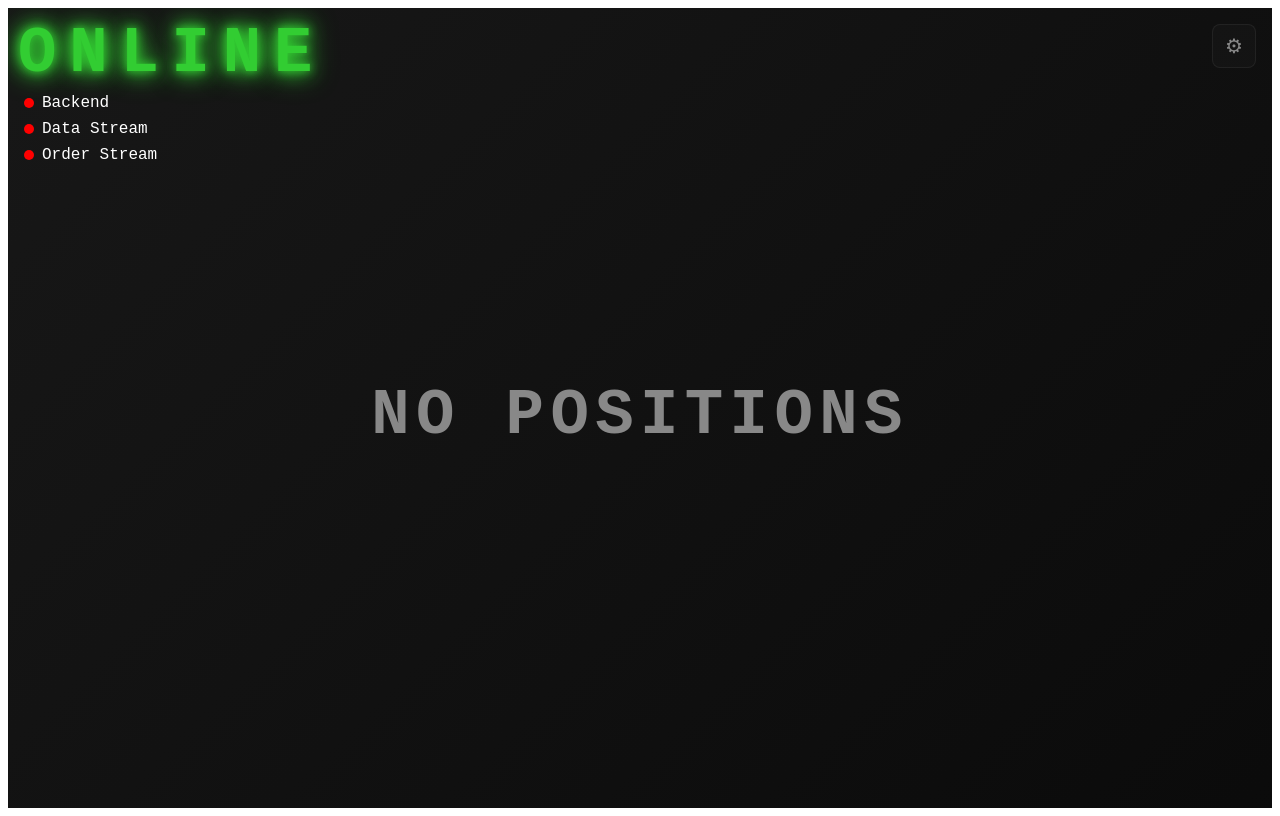
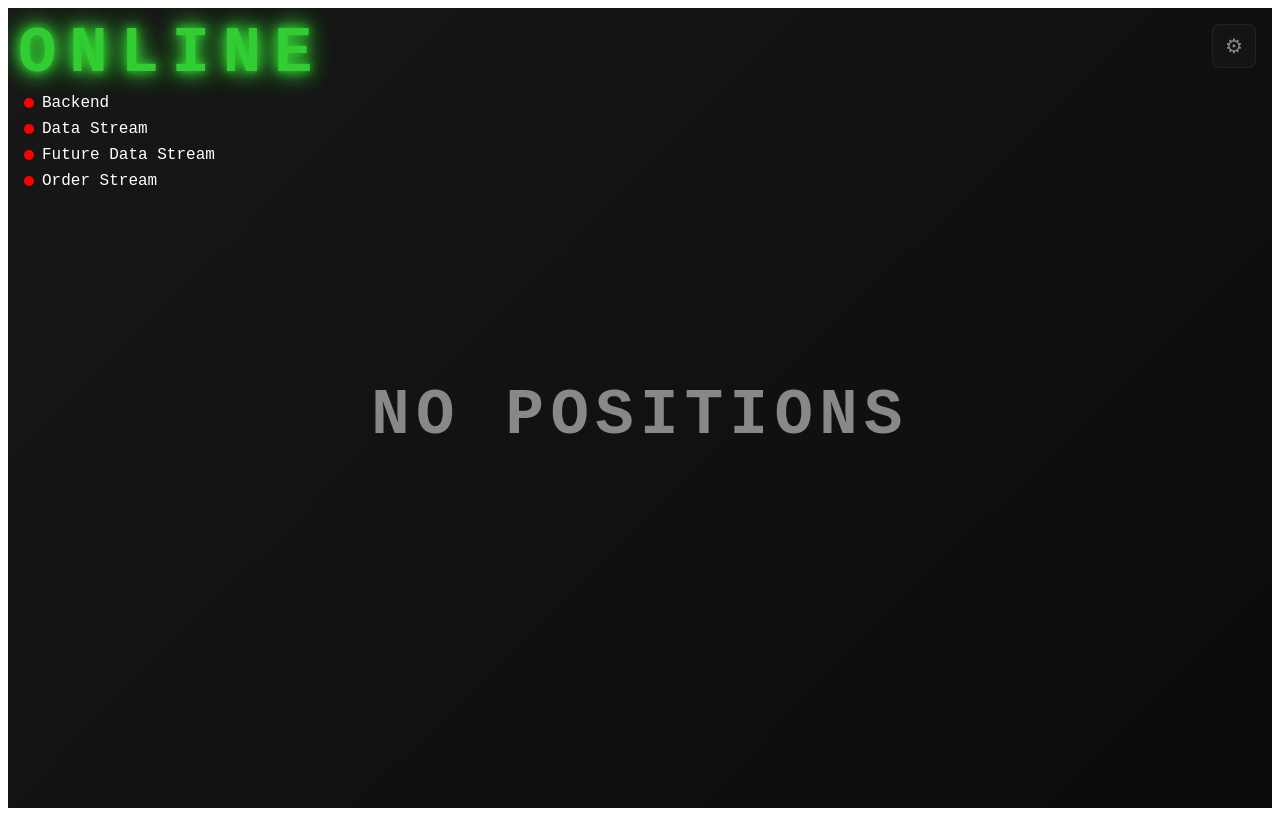
Before and after one commit to jseb987-coder/TradingTerminal, a React (Create React App) app: page / in a window 1280 px wide. Both pictures are taken after typing "Sample" into the empty fields and a click on the button "Submit". Built offline with nearby package versions, Linux system fonts and the light colour scheme; no server answers.

Commit message:
Add future data stream connection status indicator
Introduces a UI indicator for future data stream connection status in AutoTrader and updates the connection logic to set state accordingly. Also enhances MarketDataFeed logging with more detailed and type-specific messages for easier debugging.

```diff
--- a/src/AutoTrader.js
+++ b/src/AutoTrader.js
@@ -15,6 +15,7 @@ class AutoTrader extends React.Component {
       isConnected: navigator.onLine,
       backendConnected: false,
       dataStreamConnected: false,
+      futureDataStreamConnected: false,
       orderStreamConnected: false,
       showSettings: false,
       positionStatus: 0,
@@ -50,7 +51,7 @@ class AutoTrader extends React.Component {
   }
 
   async setUpFutureFeed(token) {
-    this.futureDataFeed = new MarketDataFeed(token, (data, t) => this.handleMarketData(data, t), [_tradeDelegate._futureSymbol], () => console.log('Future data feed connected'), () => console.log('Future data feed disconnected'), "full", "future");
+    this.futureDataFeed = new MarketDataFeed(token, (data, t) => this.handleMarketData(data, t), [_tradeDelegate._futureSymbol], () => this.setState({ futureDataStreamConnected: true }), () => this.setState({ futureDataStreamConnected: false }), "full", "future");
   }
 
   async setUpOrderFeed(token) {
@@ -438,6 +439,19 @@ class AutoTrader extends React.Component {
                   width: '10px',
                   height: '10px',
                   borderRadius: '50%',
+                  backgroundColor: this.state.futureDataStreamConnected ? 'limegreen' : 'red',
+                  marginRight: '0.5rem',
+                }}
+              ></span>
+              Future Data Stream
+            </div>
+            <div style={{ display: 'flex', alignItems: 'center', marginTop: '0.5rem' }}>
+              <span
+                style={{
+                  display: 'inline-block',
+                  width: '10px',
+                  height: '10px',
+                  borderRadius: '50%',
                   backgroundColor: this.state.orderStreamConnected ? 'limegreen' : 'red',
                   marginRight: '0.5rem',
                 }}
```
Also changed, not shown: src/socket/MarketDataFeed.js (+8 -5 lines).
